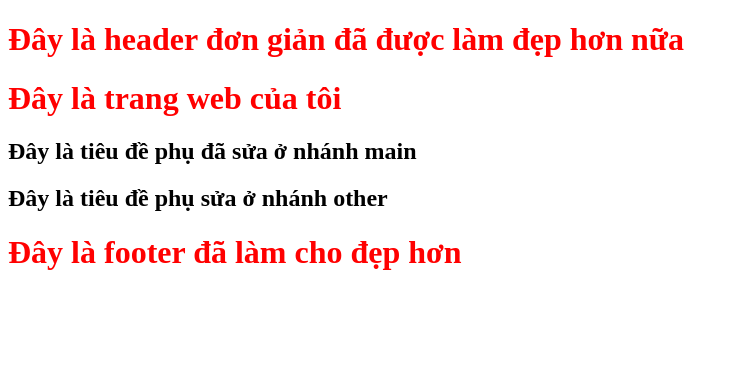
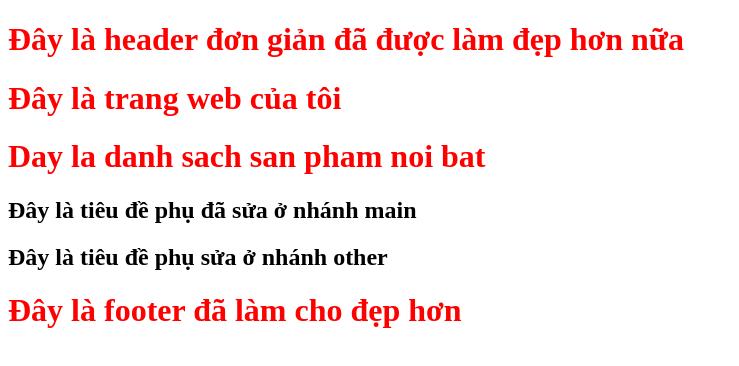
Before and after one commit to lephathien/website-ban-hang, a plain HTML site: page index.html in a window 1280 px wide. Shown: the whole page, without its empty margins (0-739 px from the left). Drawn offline with Linux system fonts and the light colour scheme.

Commit message:
feat: add a hot product section

```diff
--- a/index.html
+++ b/index.html
@@ -9,6 +9,7 @@
 <body>
     <h1>Đây là header đơn giản đã được làm đẹp hơn nữa</h1>
     <h1>Đây là trang web của tôi</h1>
+    <h1>Day la danh sach san pham noi bat</h1>
     <h2>Đây là tiêu đề phụ đã sửa ở nhánh main</h2>
     <h2>Đây là tiêu đề phụ sửa ở nhánh other</h2>
     <h1>Đây là footer đã làm cho đẹp hơn</h1>
```
